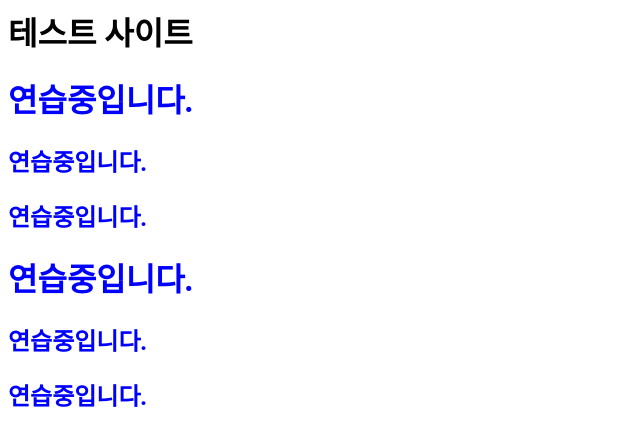
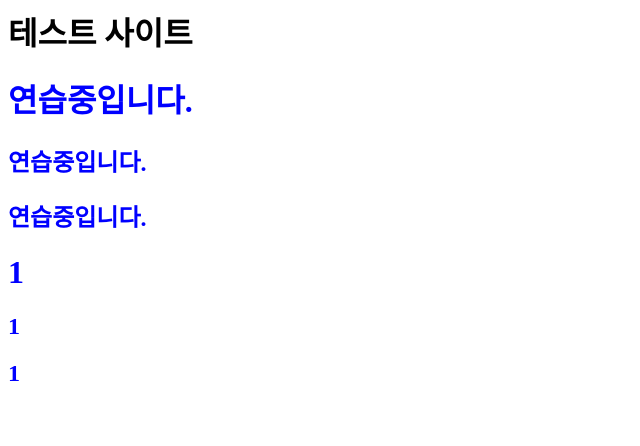
Before and after one commit to git-yuri/test-2, a plain HTML site: page index.html in a window 1280 px wide. Shown: the whole page, without its empty margins (0-640 px from the left). Drawn offline with Linux system fonts and the light colour scheme.

Commit message:
추가한 index 커밋

```diff
--- a/index.html
+++ b/index.html
@@ -3,6 +3,6 @@
 <h1 style="color:blue">연습중입니다.</h1>
 <h2 style="color:blue">연습중입니다.</h2>
 <h2 style="color:blue">연습중입니다.</h2>
-<h1 style="color:blue">연습중입니다.</h1>
-<h2 style="color:blue">연습중입니다.</h2>
-<h2 style="color:blue">연습중입니다.</h2>
+<h1 style="color:blue">1</h1>
+<h2 style="color:blue">1</h2>
+<h2 style="color:blue">1</h2>
```
Also changed, not shown: test2.js (added, +9 -0 lines).
